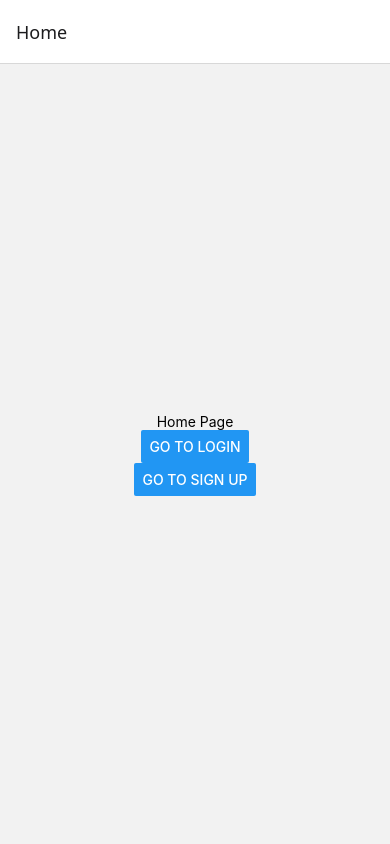
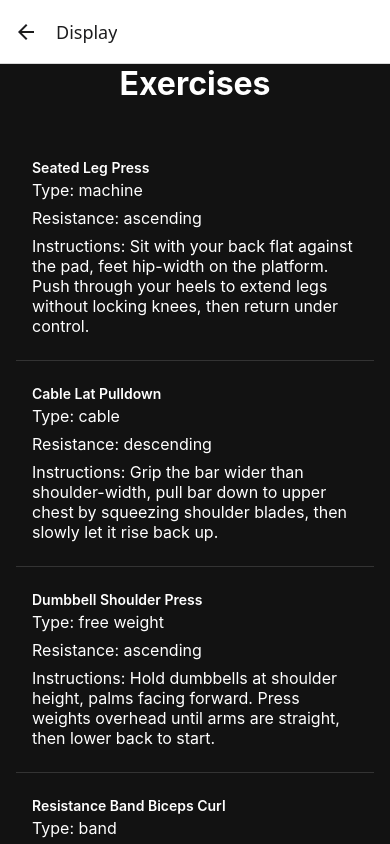
Before and after one commit to rwpace0/mobile-app-dev, a React Native app in the folder Workout/: screen /Display in a window 390 px wide. Built offline with nearby package versions, Linux system fonts and the light colour scheme.

Commit message:
exersise list display

```diff
--- a/Workout/App.jsx
+++ b/Workout/App.jsx
@@ -4,6 +4,7 @@ import {createNativeStackNavigator} from "@react-navigation/native-stack";
 import LoginPage from "./pages/login";
 import HomePage from "./pages/home";
 import SignUpPage from "./pages/signup";
+import DisplayPage from "./pages/display";
 
 const Stack = createNativeStackNavigator();
 
@@ -15,6 +16,7 @@ export default function App() {
         <Stack.Screen name="Home" component={HomePage} />
         <Stack.Screen name="Login" component={LoginPage} />
         <Stack.Screen name="SignUp" component={SignUpPage} />
+        <Stack.Screen name="Display" component={DisplayPage} />
       </Stack.Navigator>
     </NavigationContainer>
   );
--- /dev/null
+++ b/Workout/assets/data/exersises.json
@@ -0,0 +1,26 @@
+[
+    {
+      "name": "Seated Leg Press",
+      "resistanceProfile": "ascending",
+      "type": "machine",
+      "instructions": "Sit with your back flat against the pad, feet hip-width on the platform. Push through your heels to extend legs without locking knees, then return under control."
+    },
+    {
+      "name": "Cable Lat Pulldown",
+      "resistanceProfile": "descending",
+      "type": "cable",
+      "instructions": "Grip the bar wider than shoulder-width, pull bar down to upper chest by squeezing shoulder blades, then slowly let it rise back up."
+    },
+    {
+      "name": "Dumbbell Shoulder Press",
+      "resistanceProfile": "ascending",
+      "type": "free weight",
+      "instructions": "Hold dumbbells at shoulder height, palms facing forward. Press weights overhead until arms are straight, then lower back to start."
+    },
+    {
+      "name": "Resistance Band Biceps Curl",
+      "resistanceProfile": "descending",
+      "type": "band",
+      "instructions": "Stand on the band, hold handles with palms up, curl hands toward shoulders keeping elbows stationary, then lower slowly."
+    }
+  ]
--- a/Workout/constants/components.js
+++ b/Workout/constants/components.js
@@ -34,4 +34,7 @@ export default StyleSheet.create({
     fontWeight: '600',
     color: colors.textWhite,
   },
+  textdefault: {
+    color: colors.textWhite,
+  },
 });
--- a/Workout/constants/theme.js
+++ b/Workout/constants/theme.js
@@ -19,5 +19,4 @@ export const BorderRadius = {
   lg: 12,
 };
 
-
 export default { Spacing, FontSize, BorderRadius };
--- a/Workout/pages/display.jsx
+++ b/Workout/pages/display.jsx
@@ -0,0 +1,30 @@
+import React from "react";
+import { View, Text, FlatList } from "react-native";
+import exercises from "../assets/data/exersises.json";
+import styles from "../styles/display.styles";
+
+const DisplayPage = () => {
+  const renderExerciseItem = ({ item }) => {
+    return (
+      <View style={styles.exerciseItem}>
+        <Text style={styles.exerciseName}>{item.name}</Text>
+        <Text style={styles.displayText}>Type: {item.type}</Text>
+        <Text style={styles.displayText}>Resistance: {item.resistanceProfile}</Text>
+        <Text style={styles.displayText}>Instructions: {item.instructions}</Text>
+      </View>
+    );
+  };
+
+  return (
+    <View style={styles.container}>
+      <Text style={styles.title}>Exercises</Text>
+      <FlatList
+        data={exercises}
+        renderItem={renderExerciseItem}
+        keyExtractor={(item) => item.name}
+      />
+    </View>
+  );
+};
+
+export default DisplayPage;
--- a/Workout/pages/home.jsx
+++ b/Workout/pages/home.jsx
@@ -16,6 +16,10 @@ const HomePage = () => {
         title="Go to Sign Up"
         onPress={() => navigation.navigate("SignUp")}
       />
+      <Button
+        title="Go to Display"
+        onPress={() => navigation.navigate("Display")}
+      />
     </View>
   );
 };
--- /dev/null
+++ b/Workout/styles/display.styles.js
@@ -0,0 +1,67 @@
+import { StyleSheet, Dimensions } from 'react-native';
+import colors from '../constants/colors';
+import { Spacing, BorderRadius, FontSize } from '../constants/theme';
+import components from '../constants/components';
+import layout from '../constants/layout';
+
+export default StyleSheet.create({
+  // reuse the layout container
+  container: {
+    ...layout.screenCenter,
+    paddingHorizontal: Spacing.m,
+  },
+
+  title: {
+    fontSize: FontSize.large,
+    fontWeight: '700',
+    color: colors.textWhite,
+    marginBottom: Spacing.xl,
+  },
+
+  exerciseItem: {
+    padding: Spacing.m,
+    borderBottomWidth: 1,
+    borderBottomColor: colors.border || '#333',
+    marginBottom: Spacing.s,
+    width: '100%',
+  },
+
+  exerciseName: {
+    fontSize: FontSize.medium,
+    fontWeight: '600',
+    color: colors.textWhite,
+    marginBottom: Spacing.xs,
+  },
+
+  displayText: {
+    fontSize: FontSize.base,
+    color: colors.textWhite,
+    marginBottom: Spacing.s,
+  },
+
+  inputContainer: {
+    width: '100%',
+  },
+
+  inputLabel: {
+    color: colors.textLight,
+    fontSize: FontSize.small,
+    marginBottom: Spacing.xs,
+  },
+
+  // reuse the input variant
+  textInput: {
+    ...components.input,
+  },
+
+  // base button + primary variant
+  button: {
+    ...components.button,
+    ...components.buttonPrimary,
+    width: '100%',
+  },
+
+  buttonText: {
+    ...components.buttonText,
+  },
+});
```
